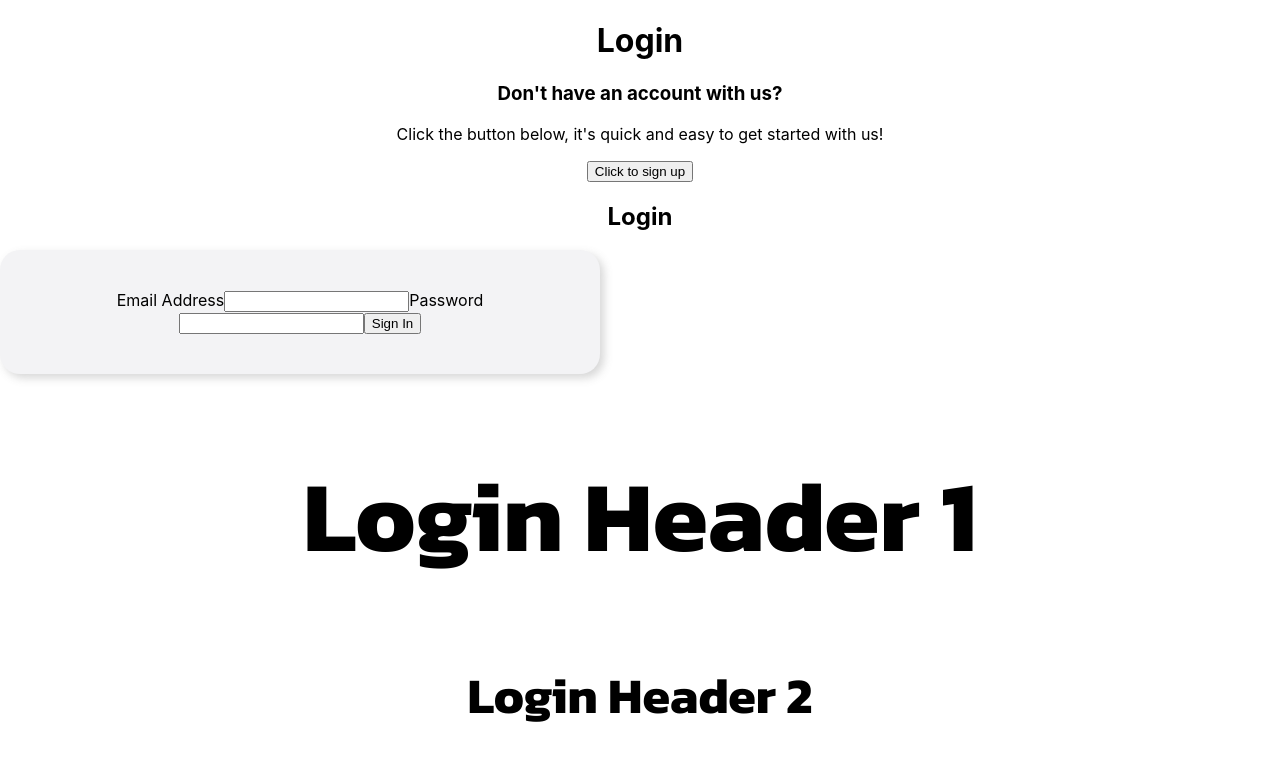
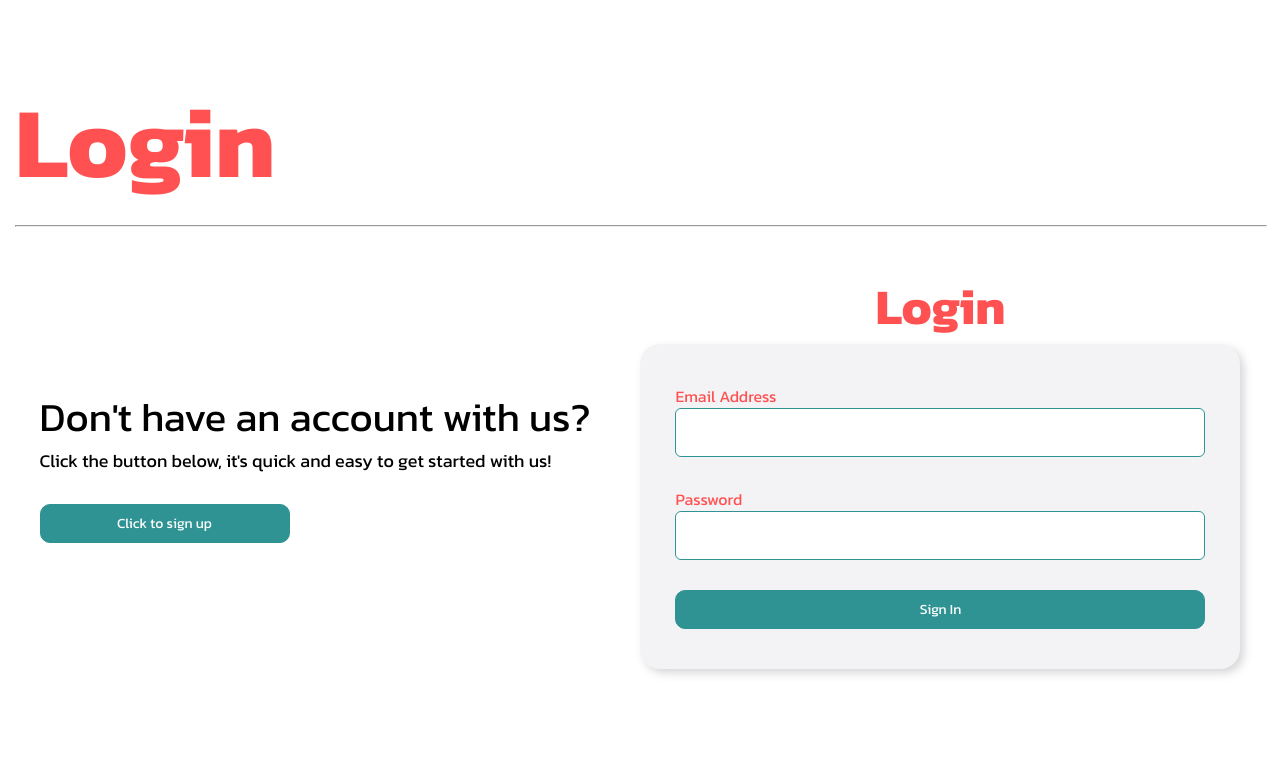
Before and after one commit to MrTrotter95/library-information-system, a React (Create React App) app: page / in a window 1280 px wide. Shown: the top 782 px of the page. Built offline with nearby package versions, Linux system fonts and the light colour scheme.

Commit message:
Frontend - Completed Login Component

```diff
--- a/src/App.css
+++ b/src/App.css
@@ -1,7 +1,3 @@
-.App {
-  text-align: center;
-}
-
 .App-logo {
   height: 40vmin;
   pointer-events: none;
--- a/src/index.css
+++ b/src/index.css
@@ -15,6 +15,11 @@ code {
 }
 
 /*---------- Content Control  ----------*/
+.container {
+  max-width: 1250px;
+  margin: auto;
+}
+
 .flex {
   display: flex;
 }
@@ -44,6 +49,10 @@ code {
   margin: auto;
 }
 
+.mt-0 {
+  margin-top: 0px;
+}
+
 .mt-10 {
   margin-top: 10px;
 }
@@ -66,6 +75,10 @@ code {
 
 .mt-50 {
   margin-top: 50px;
+}
+
+.mb-0 {
+  margin-bottom: 0px;
 }
 
 .mb-10 {
@@ -141,9 +154,14 @@ code {
 }
 
 /*---------- Text ---------- */
+.hr {
+  width: 1250px;
+}
+
 .h1 {
   font-family: Kanit;
   font-size: 100px;
+  line-height: ;
 }
 
 .h2 {
@@ -174,6 +192,14 @@ code {
 .label {
   font-family: Kanit;
   font-size: 16px;
+}
+
+.text-left {
+  text-align: left;
+}
+
+.text-center {
+  text-align: center;
 }
 
 /*---------- Font Weights ----------*/
@@ -220,6 +246,19 @@ code {
   border: 1px solid #309393;
 }
 
+.primary-button__full-width {
+  color: white;
+  font-weight: 400;
+  font-family: Kanit;
+  font-size: 14px;
+  width: 100%;
+  padding: 8px 65px;
+  text-align: center;
+  background-color: #309393;
+  border-radius: 10px;
+  border: 1px solid #309393;
+}
+
 .secondary-button {
   color: black;
   font-weight: 400;
@@ -233,7 +272,7 @@ code {
   border: 1px solid #309393;
 }
 
-.primary-button:hover {
+.primary-button:hover, .primary-button__full-width:hover {
   cursor: pointer;
   background-color: #226c6c;
   border: 1px solid #226c6c;
@@ -249,5 +288,13 @@ code {
   background-color: white;
   border: 1px solid #309393;
   border-radius: 6px;
-  padding: 5px 20px 5px 0;
+  padding: 10px 20px;
+  font-size: 18px;
+  color: #5C5C5C;
+  font-family: kanit;
 }
+
+.input:focus {
+  outline: none;
+  border-color: #68dddd;
+}
--- a/src/pages/Login/Login.jsx
+++ b/src/pages/Login/Login.jsx
@@ -3,39 +3,33 @@ import CardSmall from '../../components/Cards/CardSmall';
 
 const Login = () => {
     return (
-        <div>
-            <h1>Login</h1>
-            <div>
+        <div className="container">
+            <h1 className="h1 red fw-700 text-left mb-0">Login</h1>
+            <hr className="hr"/>
+            <div className="flex flex-row align-center justify-center">
+                <div className="mr-50">
+                    <h1 className="h3 fw-400 mb-0">Don't have an account with us?</h1>
+                    <p className="p1 mb-30 mt-0">Click the button below, it's quick and easy to get started with us!</p>
+                    <button className="primary-button">Click to sign up</button>
+                </div>
                 <div>
-                    <h3>Don't have an account with us?</h3>
-                    <p>Click the button below, it's quick and easy to get started with us!</p>
-                    <button>Click to sign up</button>
-                </div>
-
-                <div>
-                    <h2>Login</h2>
+                    <h1 className="h2 red fw-700 text-center mb-0">Login</h1>
                         <CardSmall>
                             <form>
-                                <label>Email Address</label>
-                                <input/>
-                                <label>Password</label>
-                                <input/>
-                                <button type="subit">Sign In</button>
+                                <div className="flex flex-column mb-30">
+                                    <label className="label red fw-400">Email Address</label>
+                                    <input className="input"/>
+                                </div>
+                                <div className="flex flex-column mb-30">
+                                    <label className="label red fw-400">Password</label>
+                                    <input className="input"/>
+                                </div>
+
+                                <button className="primary-button__full-width" type="subit">Sign In</button>
                             </form>
                         </CardSmall>
                 </div>
             </div>
-
-            <h1 className="h1">Login Header 1</h1>
-            <h1 className="h2">Login Header 2</h1>
-            <h1 className="h3">Login Header 3</h1>
-            <h1 className="h4">Login Header 4</h1>
-            <p className="p1">Standard paragraph text</p>
-            <p className="p1__small">Small paragraph text</p>
-            <p className="label">Standard label text</p>
-            <p className="p1__small"></p>
-            <button className="primary-button">Test</button>
-            <button className="secondary-button">Test</button>
         </div>
     )
 }
```
